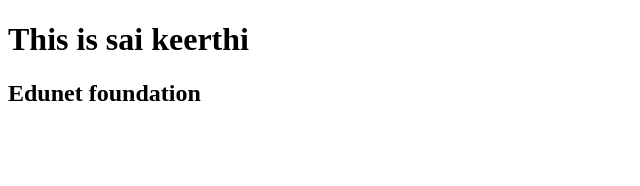
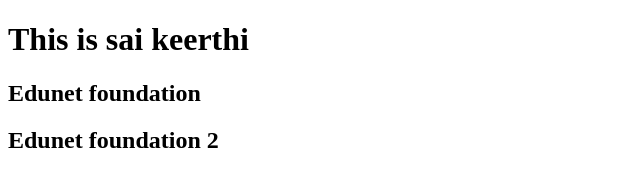
Before and after one commit to Sai123741/EY-edunet, a plain HTML site: page day 3/index.html in a window 1280 px wide. Shown: the whole page, without its empty margins (0-640 px from the left). Drawn offline with Linux system fonts and the light colour scheme.

Commit message:
added text

```diff
--- a/day 3/index.html
+++ b/day 3/index.html
@@ -8,5 +8,6 @@
 <body>
     <h1>This is sai keerthi</h1>
     <h2>Edunet foundation</h2>
+    <h2>Edunet foundation 2</h2>
 </body>
 </html>
```
